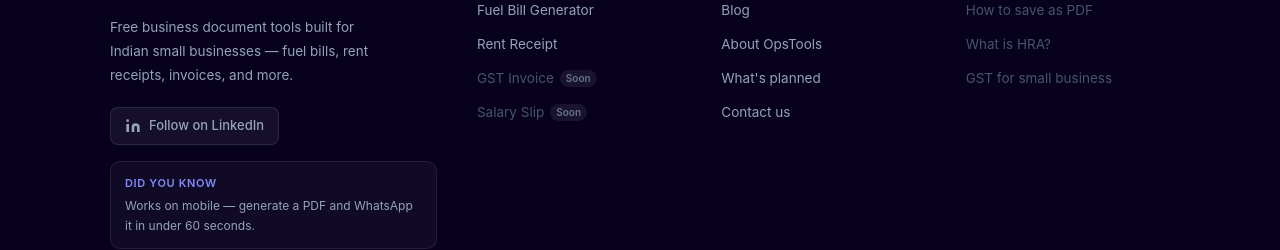
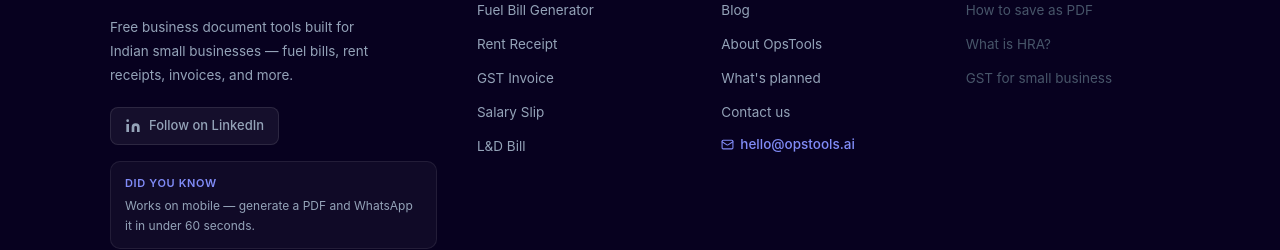
Before and after one commit to PuneetSharma22/operationstools, a React (Vite) app: page /blogs/how-to-generate-ld-bill-online-india in a window 1280 px wide. Shown: the part 5401-5651 px from the top of the page. Built offline with nearby package versions, Linux system fonts and the light colour scheme; no server answers; the database is empty.

Commit message:
feat: hello@opstools.ai in footer, fix tool links to live pages

```diff
--- a/src/components/Footer.jsx
+++ b/src/components/Footer.jsx
@@ -34,8 +34,9 @@
     links: [
       { label: "Fuel Bill Generator", href: "/documents/fuel-bill" },
       { label: "Rent Receipt", href: "/documents/rent-receipt" },
-      { label: "GST Invoice", href: "#", soon: true },
-      { label: "Salary Slip", href: "#", soon: true },
+      { label: "GST Invoice", href: "/documents/gst-invoice" },
+      { label: "Salary Slip", href: "/documents/salary-slip" },
+      { label: "L&D Bill", href: "/documents/ld-bill" },
     ],
   },
   {
@@ -45,6 +46,7 @@
       { label: "About OpsTools", href: "/about" },
       { label: "What's planned", href: "/about#roadmap" },
       { label: "Contact us", href: "/about#contact" },
+      { label: "hello@opstools.ai", href: "mailto:hello@opstools.ai", email: true },
     ],
   },
   {
@@ -146,6 +148,14 @@
               <ul style={{ listStyle: "none", margin: 0, padding: 0, display: "flex", flexDirection: "column", gap: 10 }}>
                 {col.links.map((link) => (
                   <li key={link.label}>
+                    {link.email ? (
+                      <a href={link.href} style={{ fontSize: 13.5, color: "#818CF8", textDecoration: "none", display: "inline-flex", alignItems: "center", gap: 6, fontWeight: 500 }}
+                        onMouseEnter={e => e.target.style.color = "#A5B4FC"}
+                        onMouseLeave={e => e.target.style.color = "#818CF8"}>
+                        <svg width="13" height="13" viewBox="0 0 24 24" fill="none" stroke="currentColor" strokeWidth="2" strokeLinecap="round" strokeLinejoin="round"><rect x="2" y="4" width="20" height="16" rx="2"/><path d="m22 7-8.97 5.7a1.94 1.94 0 0 1-2.06 0L2 7"/></svg>
+                        {link.label}
+                      </a>
+                    ) : (
                     <Link
                       to={link.href}
                       style={{ fontSize: 13.5, color: link.soon || link.tip ? "#475569" : "#94A3B8", textDecoration: "none", display: "inline-flex", alignItems: "center", gap: 6 }}
@@ -159,6 +169,7 @@
                         </span>
                       )}
                     </Link>
+                    )}
                   </li>
                 ))}
               </ul>
```
